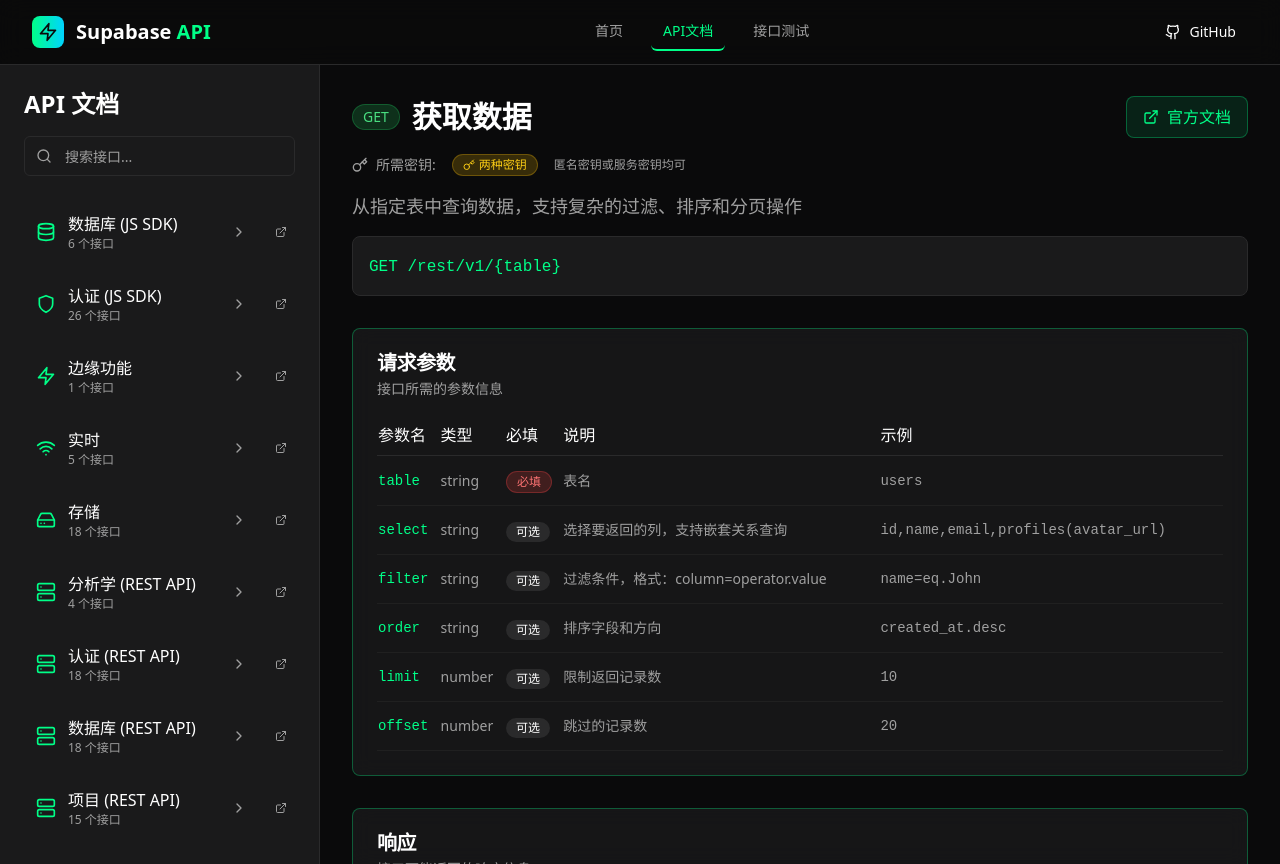
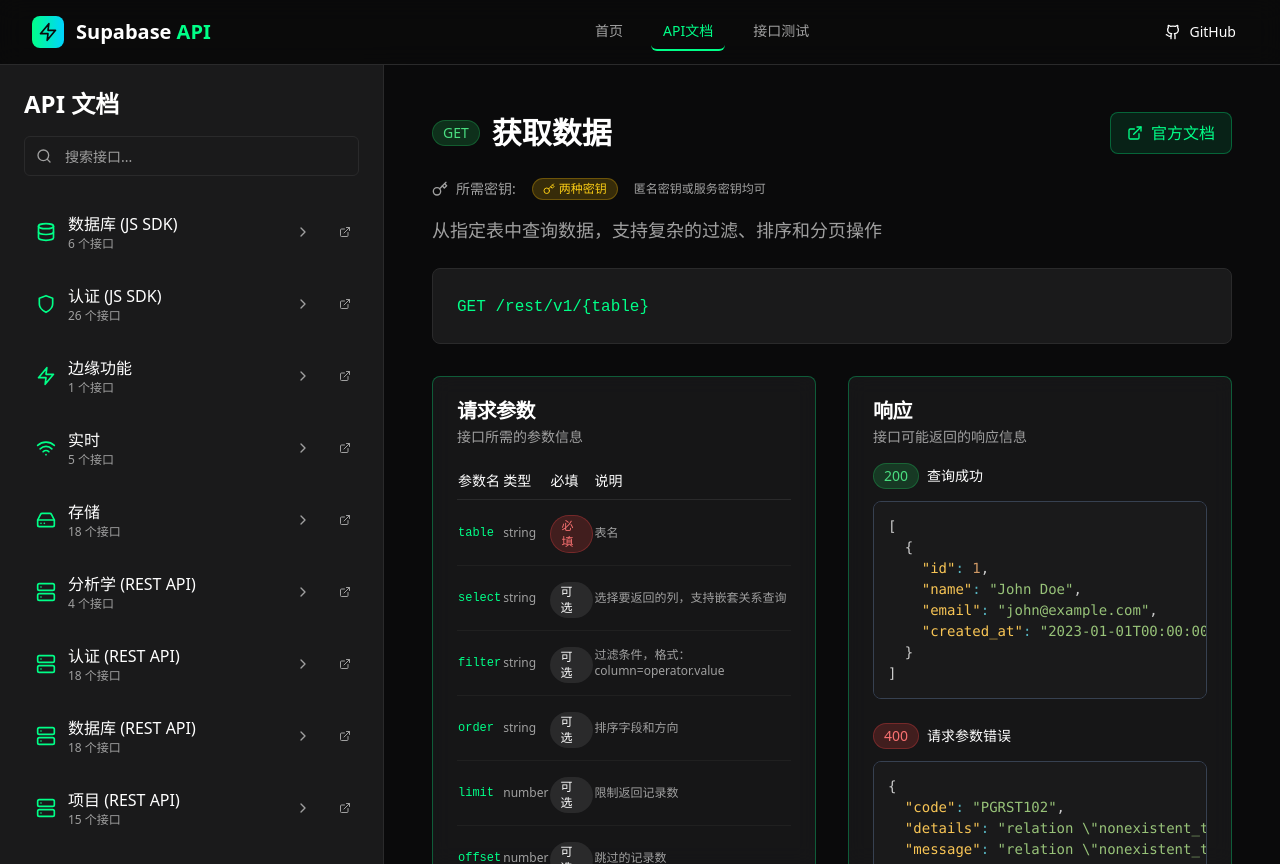
Before and after one commit to yjiace/supabase-api, a React (Vite) app: page / in a window 1280 px wide. Both pictures are taken after a click on the button "开始探索". Built offline with nearby package versions, Linux system fonts and the light colour scheme.

Commit message:
优化样式

```diff
--- a/src/pages/api-docs.tsx
+++ b/src/pages/api-docs.tsx
@@ -3,7 +3,7 @@ import { Card, CardHeader, CardTitle, CardDescription, CardContent } from '@/com
 import { Badge } from '@/components/ui/badge'
 import { CodeBlock } from '@/components/ui/code-block'
 import { Input } from '@/components/ui/input'
-import { apiCategories, ApiEndpoint, ApiCategory } from '@/data/api-docs'
+import { apiCategories, ApiEndpoint } from '@/data/api-docs'
 import {
   Search,
   ChevronRight,
@@ -12,7 +12,6 @@ import {
   Database,
   Shield,
   Zap,
-  Users,
   HardDrive,
   Wifi,
   Code,
@@ -21,17 +20,12 @@ import {
   BarChart3,
   Lock,
   Server,
-  Cloud,
   FileText,
   GitBranch,
-  Package,
   Archive,
   Award,
   Network,
-  Layers,
   Puzzle,
-  History,
-  FolderOpen,
   ExternalLink,
   Key,
   AlertTriangle
@@ -184,7 +178,7 @@ export const ApiDocs: React.FC = () => {
     <div className="min-h-screen bg-dark-bg pt-16">
       <div className="flex h-screen">
         {/* Left Sidebar - API Navigation */}
-        <div className="w-80 bg-dark-surface border-r border-dark-border overflow-y-auto">
+        <div className="w-80 xl:w-96 bg-dark-surface border-r border-dark-border overflow-y-auto flex-shrink-0">
           <div className="p-6">
             <h2 className="text-2xl font-bold text-cyber-light mb-4">API 文档</h2>
 
@@ -245,8 +239,7 @@ export const ApiDocs: React.FC = () => {
                           <button
                             key={endpoint.id}
                             onClick={() => setSelectedEndpoint(endpoint)}
-                            className={`w-full flex items-center justify-between p-2 rounded-md text-left transition-all duration-200 ${
-                              selectedEndpoint?.id === endpoint.id
+                            className={`w-full flex items-center justify-between p-2 rounded-md text-left transition-all duration-200 ${selectedEndpoint?.id === endpoint.id
                                 ? 'bg-neon-green/10 border-l-2 border-neon-green text-neon-green'
                                 : 'hover:bg-dark-border text-cyber-gray hover:text-cyber-light'
                               }`}
@@ -271,23 +264,23 @@ export const ApiDocs: React.FC = () => {
         {/* Right Content - API Details */}
         <div className="flex-1 overflow-y-auto">
           {selectedEndpoint ? (
-            <div className="p-8">
-              <div className="max-w-4xl">
+            <div className="p-6 lg:p-8 xl:p-12">
+              <div className="max-w-none xl:max-w-6xl 2xl:max-w-7xl mx-auto">
                 {/* Header */}
                 <div className="mb-8">
-                  <div className="flex items-center justify-between mb-4">
+                  <div className="flex flex-col lg:flex-row lg:items-center lg:justify-between mb-6 gap-4">
                     <div className="flex items-center space-x-3">
                       <Badge variant={methodColors[selectedEndpoint.method]} className="text-sm">
                         {selectedEndpoint.method}
                       </Badge>
-                      <h1 className="text-3xl font-bold text-cyber-light">{selectedEndpoint.name}</h1>
+                      <h1 className="text-2xl lg:text-3xl font-bold text-cyber-light">{selectedEndpoint.name}</h1>
                     </div>
                     {selectedEndpoint.officialDocs && (
                       <a
                         href={selectedEndpoint.officialDocs}
                         target="_blank"
                         rel="noopener noreferrer"
-                        className="flex items-center space-x-2 px-4 py-2 bg-neon-green/10 hover:bg-neon-green/20 border border-neon-green/30 rounded-lg transition-colors group"
+                        className="flex items-center space-x-2 px-4 py-2 bg-neon-green/10 hover:bg-neon-green/20 border border-neon-green/30 rounded-lg transition-colors group w-fit"
                       >
                         <ExternalLink className="w-4 h-4 text-neon-green" />
                         <span className="text-neon-green font-medium">官方文档</span>
@@ -322,17 +315,21 @@ export const ApiDocs: React.FC = () => {
                     )
                   })()}
 
-                  <p className="text-lg text-cyber-gray mb-4">{selectedEndpoint.description}</p>
-                  <div className="bg-dark-surface rounded-lg p-4 border border-dark-border">
-                    <code className="text-neon-green font-mono">
+                  <p className="text-base lg:text-lg text-cyber-gray mb-6">{selectedEndpoint.description}</p>
+                  <div className="bg-dark-surface rounded-lg p-4 lg:p-6 border border-dark-border">
+                    <code className="text-neon-green font-mono text-sm lg:text-base break-all">
                       {selectedEndpoint.method} {selectedEndpoint.path}
                     </code>
                   </div>
                 </div>
 
+                {/* Content Grid Layout for Large Screens */}
+                <div className="grid grid-cols-1 xl:grid-cols-2 gap-8">
+                  {/* Left Column */}
+                  <div className="space-y-8">
                     {/* Parameters */}
                     {selectedEndpoint.parameters && selectedEndpoint.parameters.length > 0 && (
-                  <Card className="mb-8">
+                      <Card>
                         <CardHeader>
                           <CardTitle>请求参数</CardTitle>
                           <CardDescription>接口所需的参数信息</CardDescription>
@@ -342,29 +339,38 @@ export const ApiDocs: React.FC = () => {
                             <table className="w-full">
                               <thead>
                                 <tr className="border-b border-dark-border">
-                              <th className="text-left py-2 text-cyber-light font-medium">参数名</th>
-                              <th className="text-left py-2 text-cyber-light font-medium">类型</th>
-                              <th className="text-left py-2 text-cyber-light font-medium">必填</th>
-                              <th className="text-left py-2 text-cyber-light font-medium">说明</th>
-                              <th className="text-left py-2 text-cyber-light font-medium">示例</th>
+                                  <th className="text-left py-2 text-cyber-light font-medium text-sm">参数名</th>
+                                  <th className="text-left py-2 text-cyber-light font-medium text-sm">类型</th>
+                                  <th className="text-left py-2 text-cyber-light font-medium text-sm">必填</th>
+                                  <th className="text-left py-2 text-cyber-light font-medium text-sm">说明</th>
                                 </tr>
                               </thead>
                               <tbody>
                                 {selectedEndpoint.parameters.map((param, index) => (
                                   <tr key={index} className="border-b border-dark-border/50">
-                                <td className="py-3 text-neon-green font-mono text-sm">{param.name}</td>
-                                <td className="py-3 text-cyber-gray text-sm">{param.type}</td>
+                                    <td className="py-3 text-neon-green font-mono text-xs">{param.name}</td>
+                                    <td className="py-3 text-cyber-gray text-xs">{param.type}</td>
                                     <td className="py-3">
                                       <Badge variant={param.required ? 'error' : 'default'} className="text-xs">
                                         {param.required ? '必填' : '可选'}
                                       </Badge>
                                     </td>
-                                <td className="py-3 text-cyber-gray text-sm">{param.description}</td>
-                                <td className="py-3 text-cyber-gray text-sm font-mono">{param.example}</td>
+                                    <td className="py-3 text-cyber-gray text-xs">{param.description}</td>
                                   </tr>
                                 ))}
                               </tbody>
                             </table>
+                          </div>
+                          {/* Parameter Examples */}
+                          <div className="mt-4 space-y-2">
+                            <h5 className="text-sm font-medium text-cyber-light">参数示例</h5>
+                            <div className="bg-dark-bg rounded-md p-3 space-y-1">
+                              {selectedEndpoint.parameters.map((param, index) => (
+                                <div key={index} className="text-xs font-mono text-cyber-gray">
+                                  <span className="text-neon-green">{param.name}</span>: {param.example}
+                                </div>
+                              ))}
+                            </div>
                           </div>
                         </CardContent>
                       </Card>
@@ -372,7 +378,7 @@ export const ApiDocs: React.FC = () => {
 
                     {/* Request Body */}
                     {selectedEndpoint.requestBody && (
-                  <Card className="mb-8">
+                      <Card>
                         <CardHeader>
                           <CardTitle>请求体</CardTitle>
                           <CardDescription>{selectedEndpoint.requestBody.description}</CardDescription>
@@ -390,9 +396,12 @@ export const ApiDocs: React.FC = () => {
                         </CardContent>
                       </Card>
                     )}
+                  </div>
 
+                  {/* Right Column */}
+                  <div className="space-y-8">
                     {/* Responses */}
-                <Card className="mb-8">
+                    <Card>
                       <CardHeader>
                         <CardTitle>响应</CardTitle>
                         <CardDescription>接口可能返回的响应信息</CardDescription>
@@ -408,7 +417,7 @@ export const ApiDocs: React.FC = () => {
                                 >
                                   {response.status}
                                 </Badge>
-                            <span className="text-cyber-light font-medium">{response.description}</span>
+                                <span className="text-cyber-light font-medium text-sm">{response.description}</span>
                               </div>
                               {response.example && (
                                 <CodeBlock
@@ -421,10 +430,12 @@ export const ApiDocs: React.FC = () => {
                         </div>
                       </CardContent>
                     </Card>
+                  </div>
+                </div>
 
-                {/* Examples */}
+                {/* Examples - Full Width */}
                 {selectedEndpoint.examples && selectedEndpoint.examples.length > 0 && (
-                  <Card>
+                  <Card className="mt-8">
                     <CardHeader>
                       <CardTitle>示例</CardTitle>
                       <CardDescription>完整的请求和响应示例</CardDescription>
@@ -436,7 +447,7 @@ export const ApiDocs: React.FC = () => {
                             <h4 className="text-lg font-semibold text-cyber-light mb-2">{example.title}</h4>
                             <p className="text-cyber-gray mb-4">{example.description}</p>
 
-                            <div className="space-y-4">
+                            <div className="grid grid-cols-1 lg:grid-cols-2 gap-6">
                               <div>
                                 <h5 className="text-sm font-medium text-cyber-light mb-2">请求示例</h5>
                                 <CodeBlock code={example.request} language="bash" />
@@ -456,11 +467,18 @@ export const ApiDocs: React.FC = () => {
               </div>
             </div>
           ) : (
-            <div className="flex items-center justify-center h-full">
-              <div className="text-center">
-                <Globe className="w-16 h-16 text-cyber-gray mx-auto mb-4" />
-                <h3 className="text-xl font-semibold text-cyber-light mb-2">选择一个接口</h3>
-                <p className="text-cyber-gray">从左侧导航中选择要查看的API接口</p>
+            <div className="flex items-center justify-center h-full p-8">
+              <div className="text-center max-w-md">
+                <div className="bg-dark-surface rounded-full p-8 mb-6 mx-auto w-fit">
+                  <Globe className="w-16 h-16 text-cyber-gray mx-auto" />
+                </div>
+                <h3 className="text-xl font-semibold text-cyber-light mb-4">选择一个接口</h3>
+                <p className="text-cyber-gray leading-relaxed">从左侧导航中选择要查看的API接口，查看详细的参数说明、请求示例和响应格式</p>
+                <div className="mt-8 p-4 bg-dark-surface/50 rounded-lg border border-dark-border">
+                  <p className="text-sm text-cyber-gray">
+                    💡 提示：使用搜索功能快速找到需要的接口
+                  </p>
+                </div>
               </div>
             </div>
           )}
```
Lines whose indentation alone changed are shown as unchanged.
